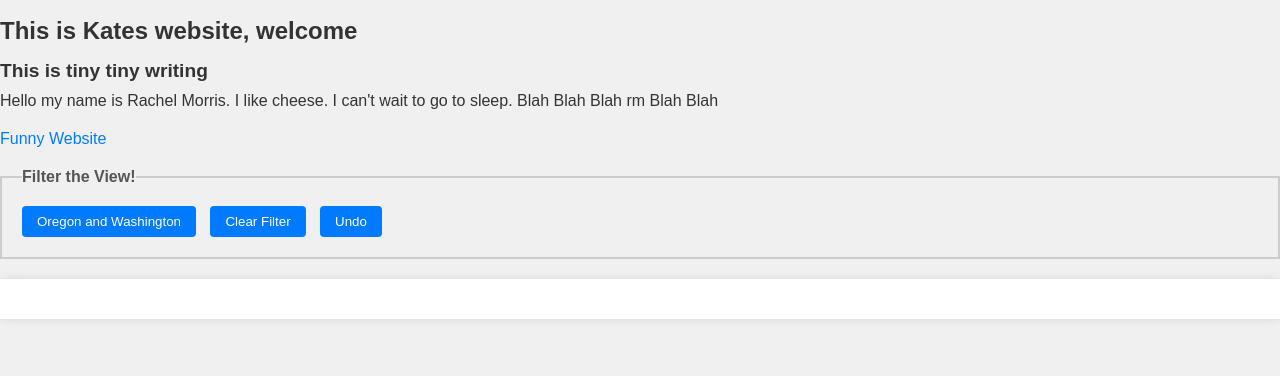
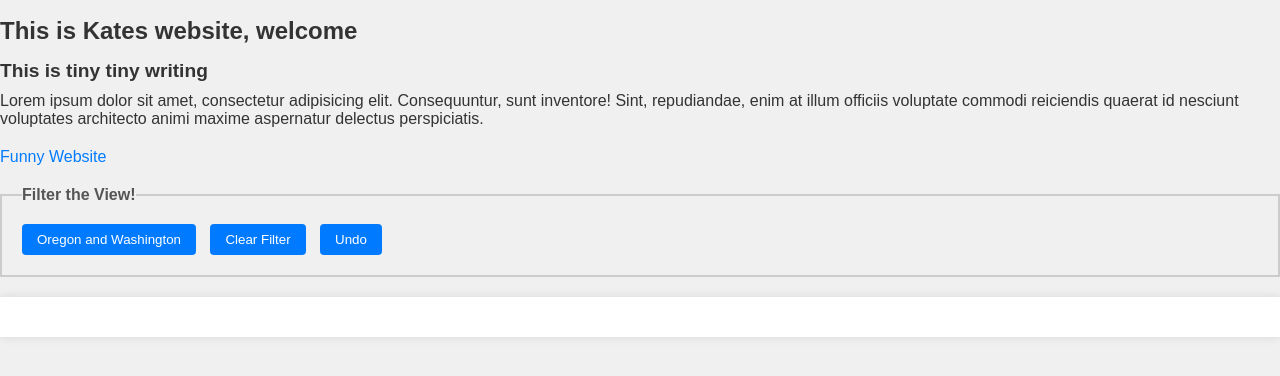
Before and after one commit to katejoyce07/B2S-2---Embedding, a plain HTML site: page index.html in a window 1280 px wide. Shown: the part 60-436 px from the top of the page. Drawn offline with Linux system fonts and the light colour scheme; a script that the page names is missing.

Commit message:
Update index.html

```diff
--- a/index.html
+++ b/index.html
@@ -12,8 +12,10 @@
     <h2>This is Kates website, welcome</h2>
     <h3>This is tiny tiny writing</h3>
     <p>
-      Hello my name is Rachel Morris. I like cheese. I can't wait to go to
-      sleep. Blah Blah Blah rm Blah Blah
+      Lorem ipsum dolor sit amet, consectetur adipisicing elit. Consequuntur,
+      sunt inventore! Sint, repudiandae, enim at illum officiis voluptate
+      commodi reiciendis quaerat id nesciunt voluptates architecto animi maxime
+      aspernatur delectus perspiciatis.
     </p>
     <a href="https://findtheinvisiblecow.com/">Funny Website</a>
 
```
